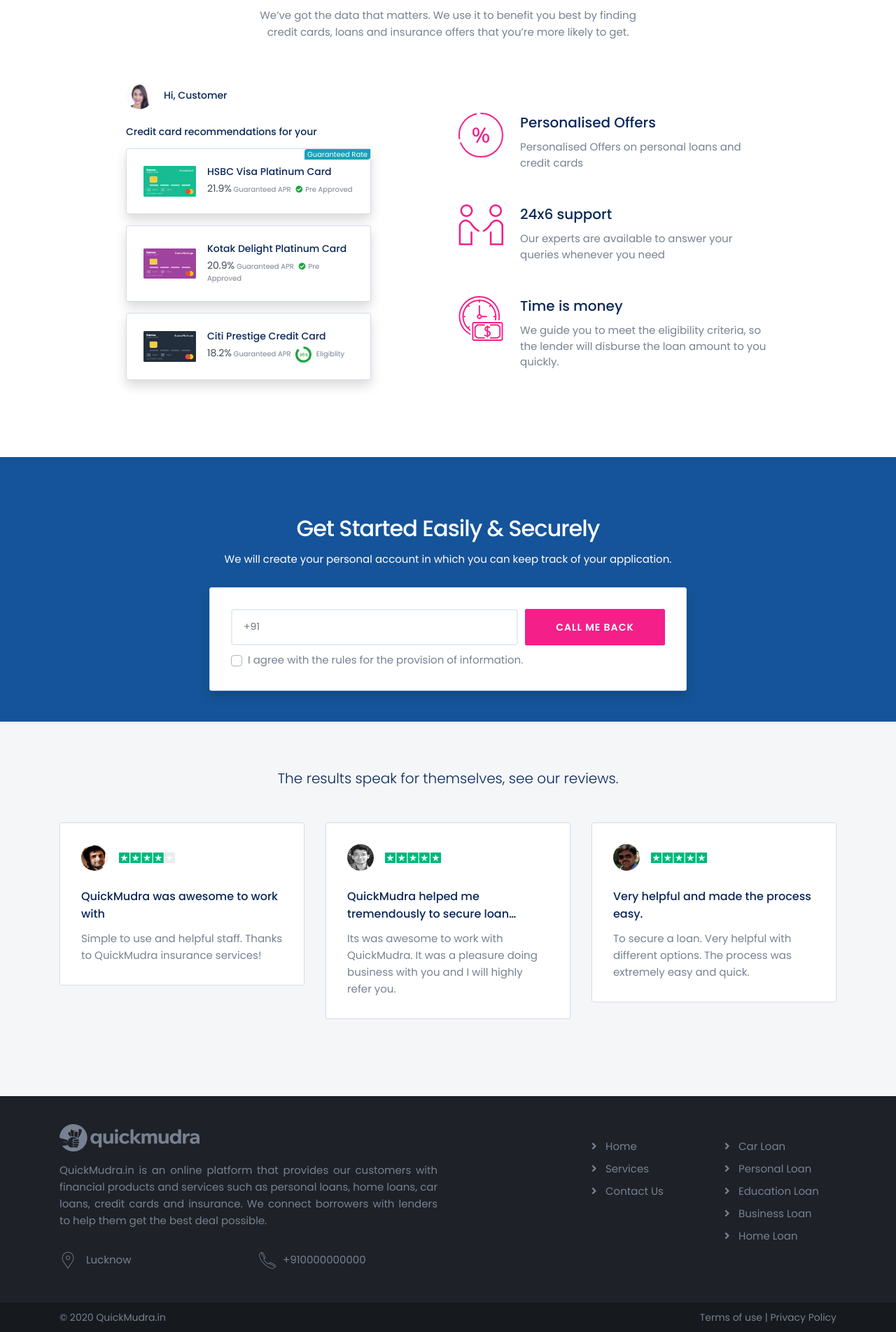
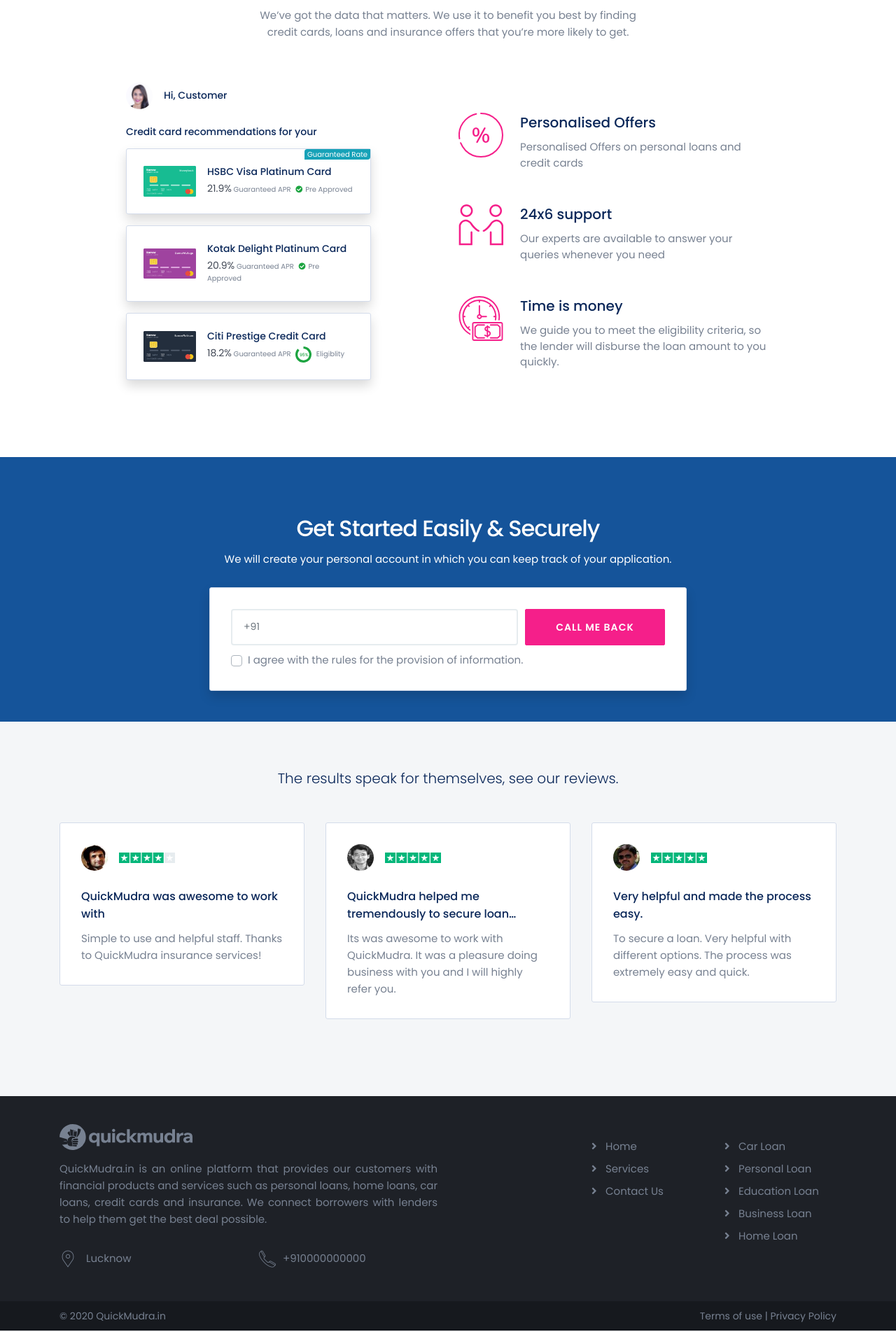
Before and after one commit to jaswinder-singh/creditme, a Jekyll site: the page built from index.html, in a window 1280 px wide. Shown: the part 1755-3658 px from the top of the page at 70% size. Built offline with Jekyll 4.4.1, drawn with Linux system fonts in a browser that asks for light colours; nearby versions of some CDN libraries.

Commit message:
Update footer.html

```diff
--- a/_includes/footer.html
+++ b/_includes/footer.html
@@ -5,7 +5,7 @@
             <div class="row ">
                 <div class="col-xl-6 col-lg-6 col-md-12 col-sm-12 col-12 ">
                     <div class="footer-logo mt20">
-                        <img src="{{ site.url }}/assets/images/logo-bw.svg" style="width:200px" alt="{{ site.name }} - {{ site.description }}" />
+                        <img src="{{ site.url }}/assets/images/logo-bw.svg" style="width:190px" alt="{{ site.name }} - {{ site.description }}" />
                     </div>
                     <div class="widget-text text-justify">
                         <p>{{ site.name }} is an online platform that provides our customers with financial products and services such as personal loans, home loans, car loans, credit cards and insurance. We connect borrowers with lenders to help them get
```
